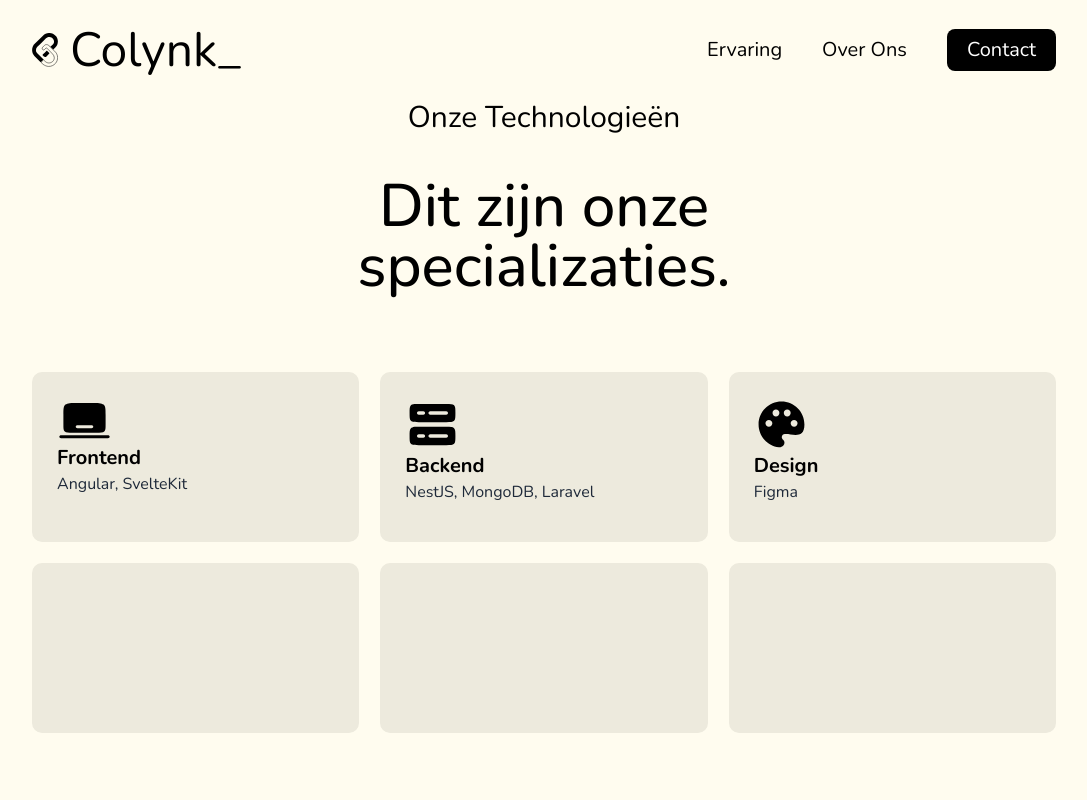
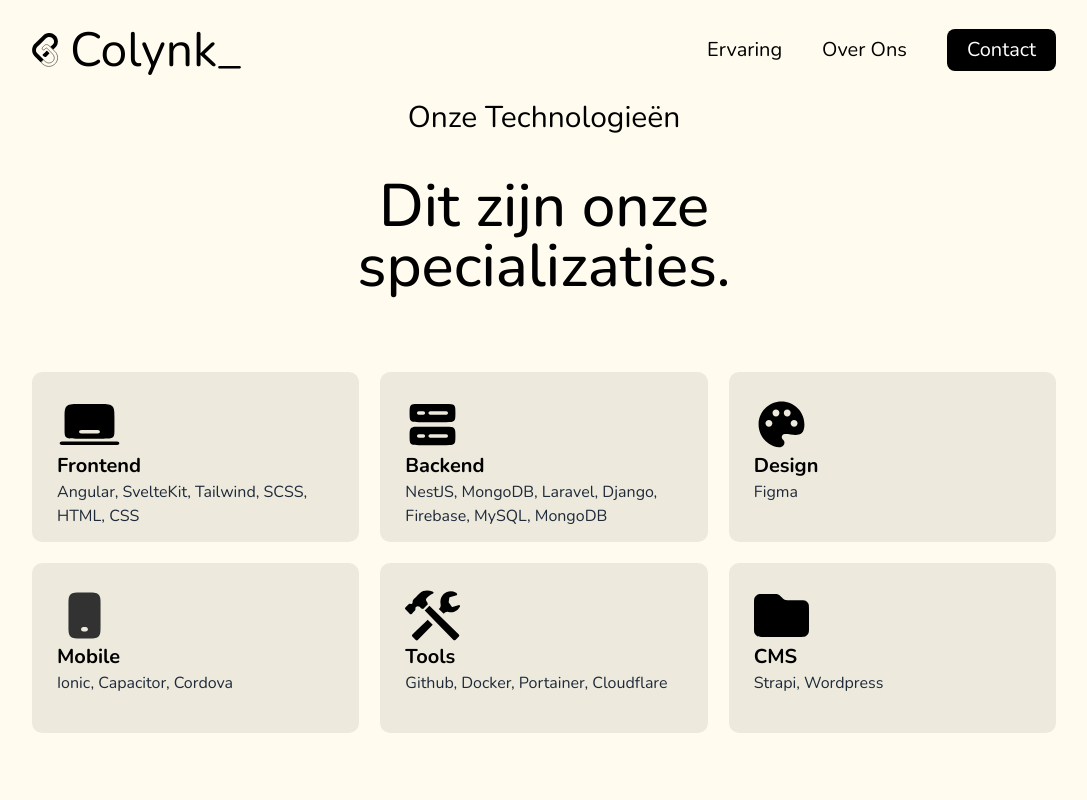
Before and after one commit to Colynk-Tech/colynk-website, an Angular app: page /ervaring in a window 1280 px wide. Shown: the top 800 px of the page, without its empty margins (96-1183 px from the left). Built offline with nearby package versions, Linux system fonts and the light colour scheme.

Commit message:
feat(experience): Update experience page

```diff
--- a/src/app/pages/experience/experience.html
+++ b/src/app/pages/experience/experience.html
@@ -6,13 +6,13 @@
 
   <div class="grid grid-cols-3 gap-[21px] exp-grid w-full mt-[76px]">
     <div class="exp-card">
-      <svg width="55" height="47" viewBox="0 0 55 47" fill="none" xmlns="http://www.w3.org/2000/svg">
-        <path fill-rule="evenodd" clip-rule="evenodd" d="M2.29167 39.6366C2.29167 38.8147 3.07909 38.1483 4.05039 38.1483H50.9497C51.9209 38.1483 52.7083 38.8147 52.7083 39.6366C52.7083 40.4586 51.9209 41.125 50.9497 41.125H4.05039C3.07909 41.125 2.29167 40.4586 2.29167 39.6366Z" fill="black"/>
-        <path fill-rule="evenodd" clip-rule="evenodd" d="M8.45582 7.6187C6.39536 9.36238 6.39536 12.1688 6.39536 17.7817V27.704C6.39536 31.4457 6.39536 33.3167 7.769 34.4792C9.14265 35.6417 11.3535 35.6417 15.7752 35.6417H39.2249C43.6464 35.6417 45.8574 35.6417 47.231 34.4792C48.6046 33.3167 48.6046 31.4457 48.6046 27.704V17.7817C48.6046 12.1688 48.6046 9.36238 46.5442 7.6187C44.4838 5.875 41.1675 5.875 34.535 5.875H20.4651C13.8326 5.875 10.5163 5.875 8.45582 7.6187ZM18.7064 29.6883C18.7064 28.8664 19.4938 28.2 20.4651 28.2H34.535C35.5062 28.2 36.2936 28.8664 36.2936 29.6883C36.2936 30.5102 35.5062 31.1767 34.535 31.1767H20.4651C19.4938 31.1767 18.7064 30.5102 18.7064 29.6883Z" fill="black"/>
+      <svg width="65" height="55" viewBox="0 0 63 53" fill="none" xmlns="http://www.w3.org/2000/svg">
+        <path fill-rule="evenodd" clip-rule="evenodd" d="M2.625 44.6966C2.625 43.7698 3.52695 43.0183 4.63953 43.0183H58.3606C59.473 43.0183 60.375 43.7698 60.375 44.6966C60.375 45.6235 59.473 46.375 58.3606 46.375H4.63953C3.52695 46.375 2.625 45.6235 2.625 44.6966Z" fill="black"/>
+        <path fill-rule="evenodd" clip-rule="evenodd" d="M9.68576 8.5913C7.32559 10.5576 7.32559 13.7223 7.32559 20.0517V31.2406C7.32559 35.4601 7.32559 37.5699 8.89904 38.8808C10.4725 40.1917 13.0049 40.1917 18.0698 40.1917H44.9303C49.995 40.1917 52.5276 40.1917 54.101 38.8808C55.6744 37.5699 55.6744 35.4601 55.6744 31.2406V20.0517C55.6744 13.7223 55.6744 10.5576 53.3143 8.5913C50.9541 6.625 47.1555 6.625 39.5582 6.625H23.4419C15.8446 6.625 12.0459 6.625 9.68576 8.5913ZM21.4273 33.4783C21.4273 32.5515 22.3293 31.8 23.4419 31.8H39.5582C40.6707 31.8 41.5727 32.5515 41.5727 33.4783C41.5727 34.4052 40.6707 35.1567 39.5582 35.1567H23.4419C22.3293 35.1567 21.4273 34.4052 21.4273 33.4783Z" fill="black"/>
       </svg>
 
       <div class="text-xl font-bold">Frontend</div>
-      <div class="text-gray-800 font-light">Angular, SvelteKit</div>
+      <div class="text-gray-800 font-light">Angular, SvelteKit, Tailwind, SCSS, HTML, CSS</div>
     </div>
 
     <div class="exp-card">
@@ -22,7 +22,7 @@
       </svg>
 
       <div class="text-xl font-bold">Backend</div>
-      <div class="text-gray-800 font-light">NestJS, MongoDB, Laravel</div>
+      <div class="text-gray-800 font-light">NestJS, MongoDB, Laravel, Django, Firebase, MySQL, MongoDB</div>
     </div>
 
     <div class="exp-card">
@@ -34,8 +34,48 @@
       <div class="text-gray-800 font-light">Figma</div>
     </div>
 
-    <div class="exp-card"></div>
-    <div class="exp-card"></div>
-    <div class="exp-card"></div>
+    <div class="exp-card">
+      <svg width="55" height="55" viewBox="0 0 55 55" fill="none" xmlns="http://www.w3.org/2000/svg">
+        <g clip-path="url(#clip0_28_5)">
+          <path fill-rule="evenodd" clip-rule="evenodd" d="M22.7658 4.58332C22.8159 4.58332 22.8662 4.58332 22.9167 4.58332H32.2341C34.2657 4.5832 36.0161 4.58311 37.4179 4.77158C38.9201 4.97354 40.3602 5.42899 41.528 6.59696C42.6961 7.76495 43.1514 9.20492 43.3535 10.7071C43.5419 12.1089 43.5419 13.8593 43.5417 15.8908V39.1091C43.5419 41.1407 43.5419 42.891 43.3535 44.2929C43.1514 45.795 42.6961 47.2351 41.528 48.403C40.3602 49.571 38.9201 50.0264 37.4179 50.2285C36.0161 50.4169 34.2657 50.4169 32.2341 50.4166H22.7659C20.7343 50.4169 18.9839 50.4169 17.5822 50.2285C16.08 50.0264 14.64 49.571 13.472 48.403C12.304 47.2351 11.8486 45.795 11.6466 44.2929C11.4581 42.891 11.4582 41.1407 11.4583 39.1091V16.0417C11.4583 15.9912 11.4583 15.9409 11.4583 15.8908C11.4582 13.8593 11.4581 12.1089 11.6466 10.7071C11.8486 9.20492 12.304 7.76495 13.472 6.59696C14.64 5.42899 16.08 4.97354 17.5822 4.77158C18.9839 4.58311 20.7343 4.5832 22.7658 4.58332ZM24.0625 41.25C24.0625 39.9843 25.0885 38.9583 26.3542 38.9583H28.6458C29.9115 38.9583 30.9375 39.9843 30.9375 41.25C30.9375 42.5157 29.9115 43.5416 28.6458 43.5416H26.3542C25.0885 43.5416 24.0625 42.5157 24.0625 41.25Z" fill="#323232"/>
+        </g>
+        <defs>
+          <clipPath id="clip0_28_5">
+            <rect width="55" height="55" fill="white"/>
+          </clipPath>
+        </defs>
+      </svg>
+
+      <div class="text-xl font-bold">Mobile</div>
+      <div class="text-gray-800 font-light">Ionic, Capacitor, Cordova</div>
+    </div>
+
+    <div class="exp-card">
+      <svg width="55" height="55" viewBox="0 0 55 55" fill="none" xmlns="http://www.w3.org/2000/svg">
+        <g clip-path="url(#clip0_28_8)">
+          <path d="M38.6829 25.7826L39.7738 24.6798C39.7738 24.6798 41.4506 23.2397 43.3624 23.8926C46.6907 25.0289 50.5361 23.7986 53.2032 21.1282C53.9619 20.3695 54.8834 18.8472 54.8834 18.8472C54.9891 18.7028 55.026 18.5199 54.9824 18.3453L54.7759 17.496C54.7374 17.3366 54.6349 17.2006 54.494 17.1167C54.3529 17.0344 54.1834 17.0126 54.0273 17.058L47.4763 18.8808C47.2329 18.9479 46.9727 18.8573 46.825 18.6543L43.8156 14.5084C43.7233 14.3825 43.6846 14.2247 43.7064 14.072L44.3124 9.66766C44.3443 9.42768 44.5155 9.23293 44.7489 9.16751L51.6675 7.24229C51.9796 7.15496 52.1693 6.83269 52.0921 6.51548L51.8185 5.40269C51.7816 5.24489 51.6809 5.11061 51.5432 5.02672C51.5432 5.02672 51.001 4.6675 50.6066 4.46447C46.6773 2.43516 41.7292 3.06465 38.4344 6.36111C36.0006 8.79486 35.0473 12.1284 35.4937 15.2939C35.8378 17.7276 35.6767 19.0217 34.626 20.1329C34.5302 20.232 34.2282 20.534 33.7615 20.9923L38.6829 25.7826Z" fill="black"/>
+          <path d="M22.7072 31.7344C15.3639 38.8494 7.35423 46.5905 7.35423 46.5905C7.08063 46.8524 6.92455 47.2132 6.9195 47.5909C6.91445 47.9669 7.06387 48.3312 7.3291 48.598L10.7599 52.0288C11.0285 52.2957 11.391 52.4434 11.7687 52.4384C12.1464 52.4351 12.5055 52.2773 12.7657 52.0054L27.7326 36.864L22.7072 31.7344Z" fill="black"/>
+          <path d="M53.8646 48.4871C54.1314 48.2203 54.2791 47.8577 54.2742 47.48C54.2708 47.1023 54.113 46.7432 53.8412 46.4813L24.4294 17.8585L19.7079 22.5817L48.4263 51.8944C48.6882 52.168 49.0473 52.3241 49.425 52.3292C49.8027 52.3342 50.1653 52.1848 50.4338 51.918L53.8646 48.4871Z" fill="black"/>
+          <path d="M27.3062 3.50423C23.7646 2.1229 18.0378 1.92309 14.7211 5.23813C12.1094 7.84988 8.28922 11.6717 8.28922 11.6717C6.92797 13.0313 8.1919 14.3808 7.18643 15.3846C6.18107 16.3899 4.57468 15.3846 3.67008 16.2893L0.353431 19.6074C-0.118258 20.0774 -0.118258 20.8428 0.353431 21.3145L4.97429 25.9353C5.44598 26.407 6.21136 26.407 6.68294 25.9353L9.99959 22.6187C10.906 21.714 9.89883 20.1077 10.906 19.1039C12.2605 17.7477 13.7393 17.9777 14.5936 18.8303L16.3006 20.5374L18.1503 21.0241L22.8718 16.3026L22.328 14.5099C20.8223 13.0027 20.6075 11.2587 21.5509 10.3154C23.0112 8.85513 25.4231 6.74537 27.6823 5.84066C29.1223 5.26499 28.6876 3.83155 27.3062 3.50423ZM20.9012 11.116C20.8944 11.1211 21.5306 10.3339 21.5424 10.3238L20.9012 11.116Z" fill="black"/>
+        </g>
+        <defs>
+          <clipPath id="clip0_28_8">
+            <rect width="55" height="55" fill="white"/>
+          </clipPath>
+        </defs>
+      </svg>
+
+      <div class="text-xl font-bold">Tools</div>
+      <div class="text-gray-800 font-light">Github, Docker, Portainer, Cloudflare</div>
+    </div>
+
+    <div class="exp-card">
+      <svg width="55" height="55" viewBox="0 0 217 217" fill="none" xmlns="http://www.w3.org/2000/svg">
+        <path d="M0 62.6286C0 49.1072 -9.53674e-07 42.3466 2.62799 37.1822C4.93952 32.6394 8.62804 28.946 13.1649 26.6314C18.3225 24 25.0743 24 38.5778 24H80.465C86.3624 24 89.3112 24 92.0864 24.6671C94.5457 25.2584 96.8977 26.2339 99.0557 27.5577C101.488 29.0507 103.574 31.1384 107.744 35.3141L109.256 36.8288C113.426 41.0044 115.512 43.0922 117.944 44.5852C120.102 45.9089 122.454 46.8844 124.914 47.4758C127.689 48.1429 130.638 48.1429 136.535 48.1429H178.422C191.926 48.1429 198.678 48.1429 203.835 50.7743C208.372 53.0889 212.061 56.7823 214.372 61.3251C217 66.4895 217 73.2502 217 86.7714V154.371C217 167.893 217 174.654 214.372 179.818C212.061 184.36 208.372 188.054 203.835 190.368C198.678 193 191.926 193 178.422 193H38.5778C25.0742 193 18.3225 193 13.1649 190.368C8.62804 188.054 4.93952 184.36 2.62799 179.818C-9.53674e-07 174.654 0 167.893 0 154.371V62.6286Z" fill="black"/>
+      </svg>
+
+      <div class="text-xl font-bold">CMS</div>
+      <div class="text-gray-800 font-light">Strapi, Wordpress</div>
+    </div>
   </div>
 </div>
```
